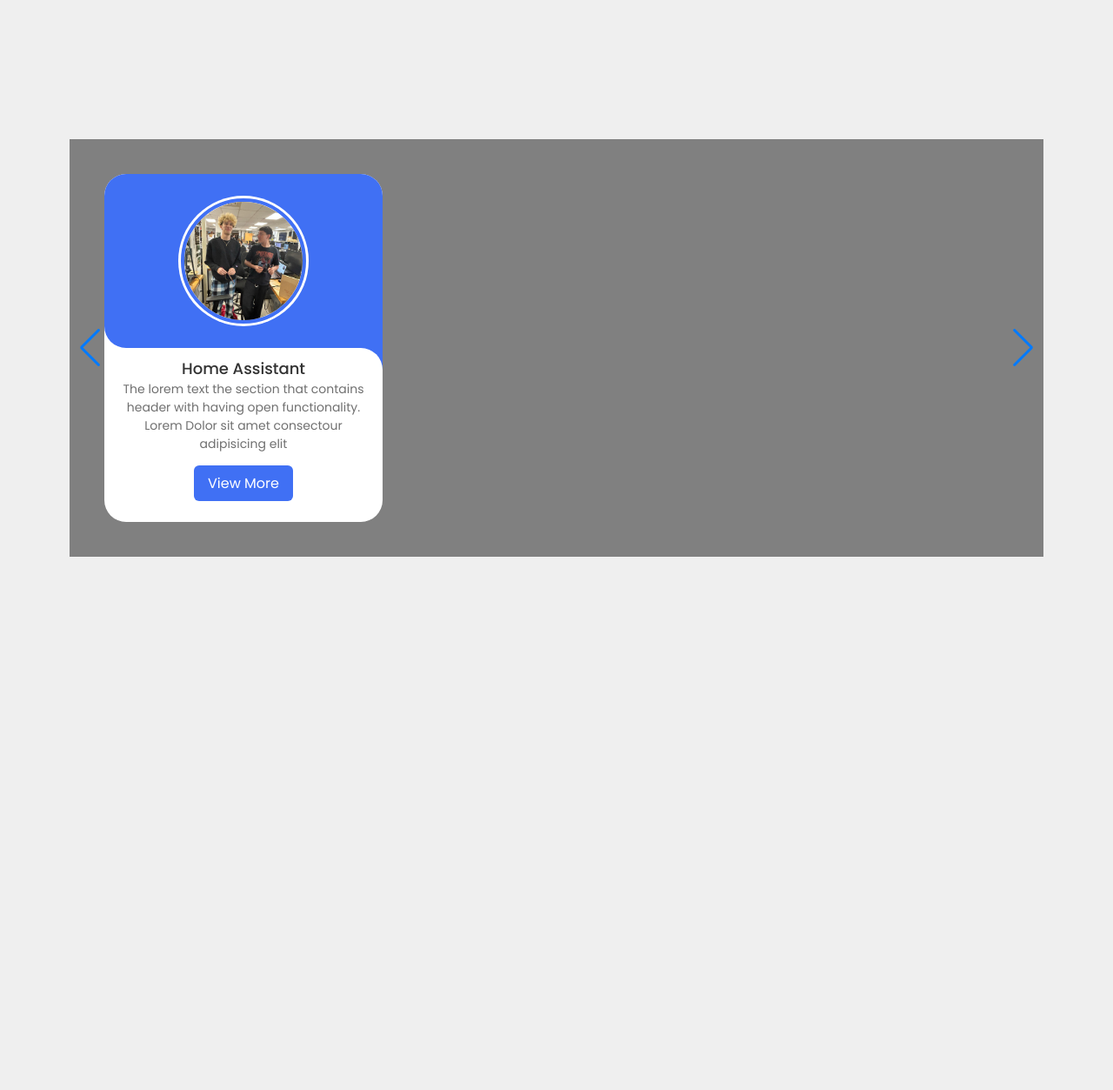
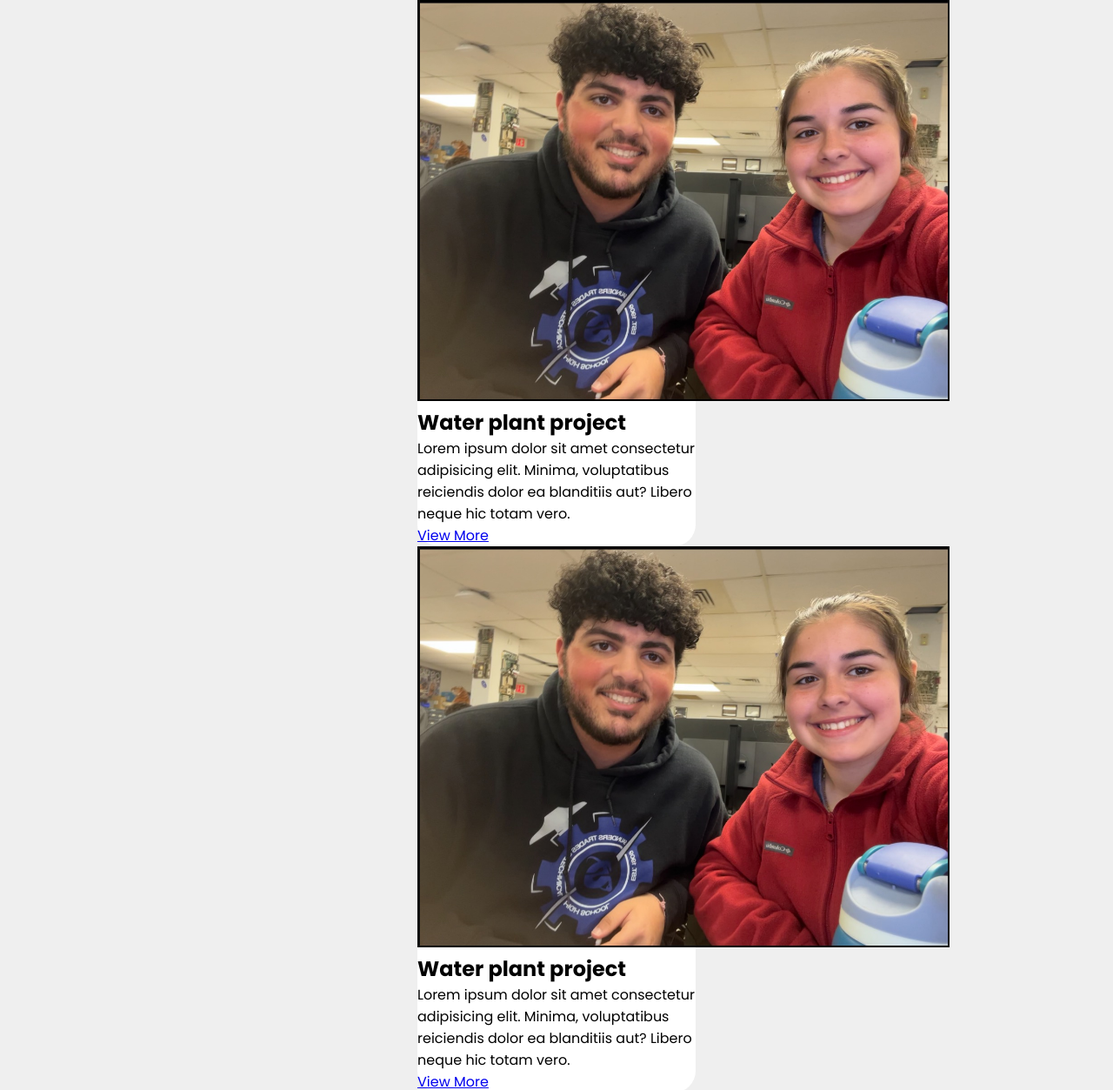
Before and after one commit to Reng232/Tech-Prep-, a plain HTML site: page Tech Prep/profile pic/profile.html in a window 1280 px wide. Shown: the top 1253 px of the page at 87% size. Before the commit the page ends 800 px from the top, so only its background shows below. Drawn offline with nearby package versions, Linux system fonts and the light colour scheme; a web font is replaced by a local one.

Commit message:
Update profile.html

```diff
--- a/Tech Prep/profile pic/profile.html
+++ b/Tech Prep/profile pic/profile.html
@@ -1,49 +1,44 @@
 <!DOCTYPE html>
-<html lang="en">
+<html>
   <head>
-    <meta charset="UTF-8" />
-    <meta http-equiv="X-UA-Compatible" content="IE=edge" />
-    <meta name="viewport" content="width=device-width, initial-scale=1.0" />
-    <title> ECC 11 Profiles</title>
-
-    <!--* Swipper CSS-->
-    <link rel="stylesheet" href="swiper-bundle.min.css">
-
-    <!--* CSS -->
-    <link rel="stylesheet" href="profile.css">
+    <title>ECC 11 Profile</title>
+    <link rel="stylesheet" type="text/css" href="profile.css">
   </head>
   <body>
-    <div class="slide-container swiper">
-      <div class="slide-content">
-        <div class="card-wrapper swiper-wrapper">
-          <div class="card swiper-slide">
-            <div class="image-content">
-              <span class="overlay"></span>
-              <div class="card-image">
-                <img src="images/Issac.jpg" alt="" class="card-img">
-              </div>
-            </div>
-            <div class="card-content">
-              <h2 class="name">Home Assistant </h2>
-              <p class="description">The lorem text the section that contains  header with having open functionality.  Lorem Dolor sit amet consectour adipisicing elit</p>
-              <button class="button">View More</button>
-            </div>
-          </div> <!-- Closing tag for .card -->
-        </div> <!-- Closing tag for .card-wrapper -->
+    <div class="container">
+      <div class="card" style="--clr: #009688;">
+        <div class="imgBx">
+          <img src="images/adam.png">
+        </div>
+        <div class="content">
+          <h2>Water plant project</h2>
+          <p>Lorem ipsum dolor sit amet consectetur adipisicing elit. Minima, voluptatibus reiciendis
+             dolor ea blanditiis aut? Libero neque hic totam vero.</p>
+          <a href="#">View More</a>
+        </div>
       </div>
 
-      <div class="swiper-button-next"></div>
-      <div class="swiper-button-prev"></div>
-      <div class="swiper-pagination"></div>
+      <div class="card" style="--clr: #ff3e7f;">
+        <div class="imgBx">
+          <img src="images/adam.png">
+        </div>
+        <div class="content">
+          <h2>Water plant project</h2>
+          <p>Lorem ipsum dolor sit amet consectetur adipisicing elit. Minima, voluptatibus reiciendis
+             dolor ea blanditiis aut? Libero neque hic totam vero.</p>
+          <a href="#">View More</a>
+        </div>
+      </div>
+
+      <div class="card" style="--clr: #03a9f4;">
+        <div class="imgBx">
+          <img src="images/adam.png">
+        </div>
+        <div class="content">
+          <h2>Water plant project</h2>
+          <p>Lorem ipsum dolor sit amet consectetur adipisicing elit. Minima, voluptatibus reiciendis
+             dolor ea blanditiis aut? Libero neque hic totam vero.</p>
+          <a href="#">View More</a>
+        </div>
+      </div>
     </div>
-
-  </body>
-
-  <!--* Swiper Js -->
-  <script src="swiper-bundle.min.js"></script>
-
-  <!--* Javascript -->
-  <script src="profile.js"></script>
-
-</html>
-<!--* video: 13:51 -->
```
